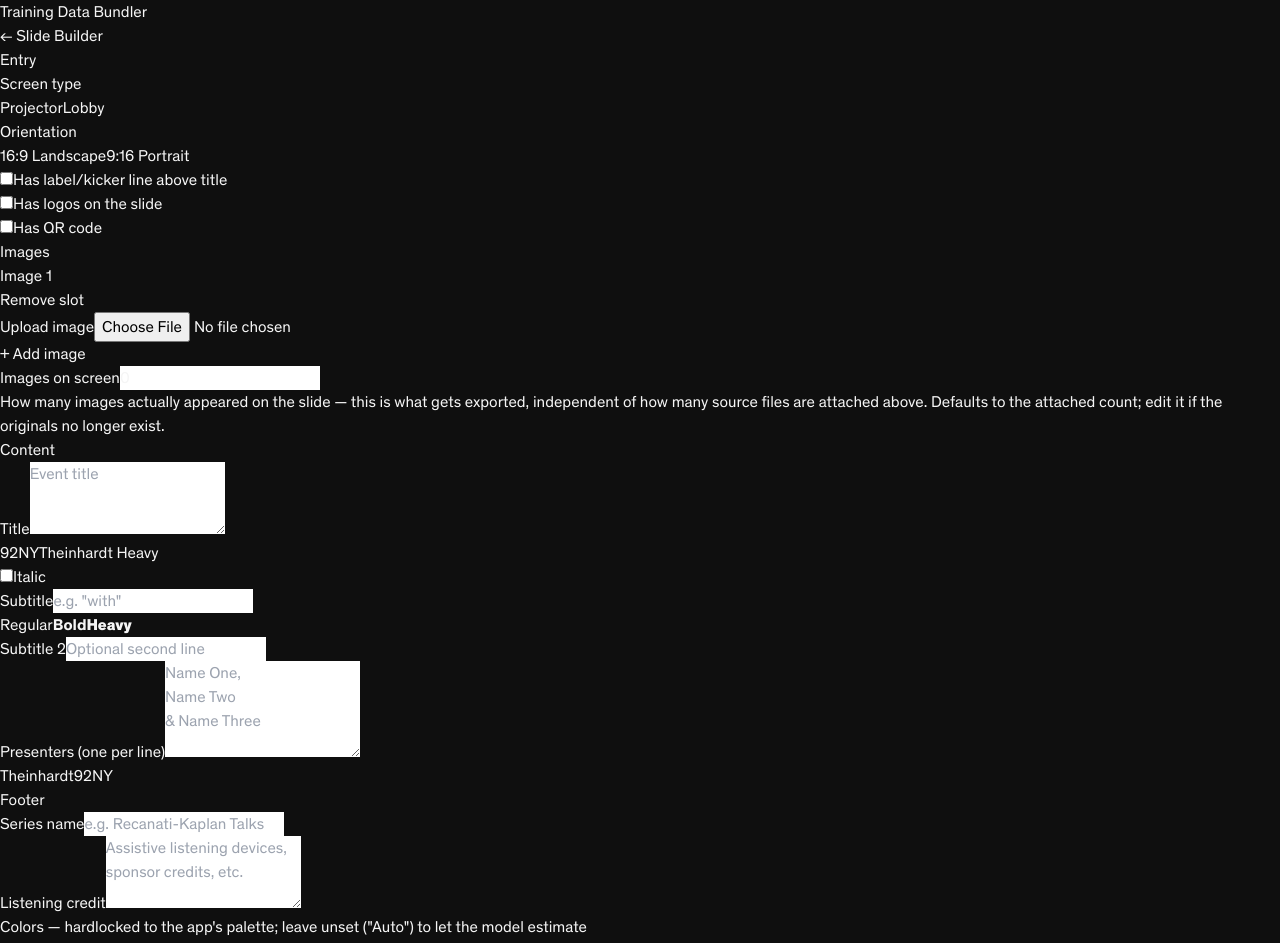
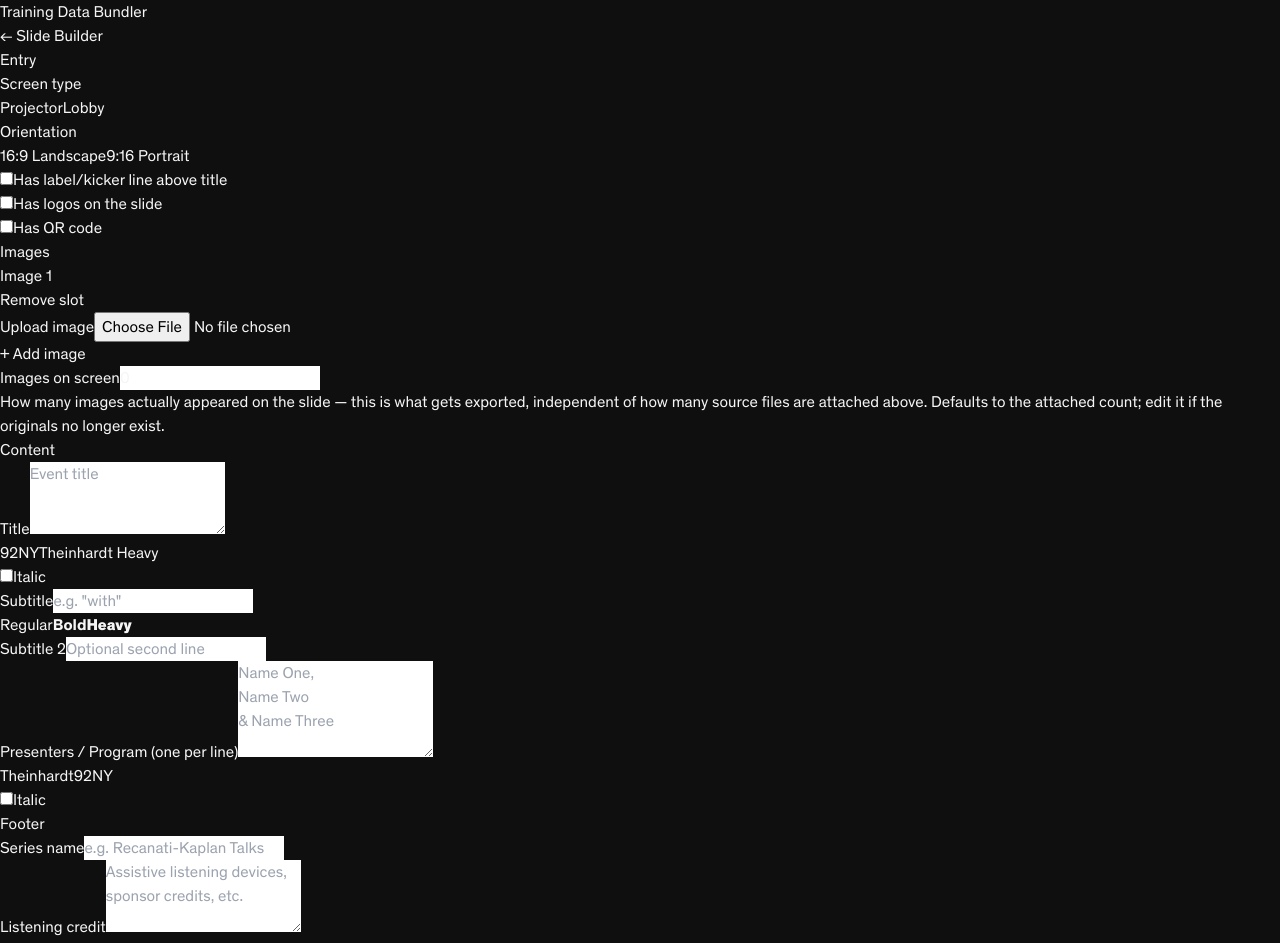
Before and after one commit to billyr95/slide-builder, a Next.js app: page /train in a window 1280 px wide. Shown: the top 943 px of the page. Built offline with nearby package versions, Linux system fonts and the light colour scheme.

Commit message:
Adding italics and changing language in the app

```diff
--- a/app/page.tsx
+++ b/app/page.tsx
@@ -199,6 +199,7 @@ export default function Home() {
       subtitle: fields.subtitle,
       subtitle2: fields.subtitle2,
       presenters: fields.presenters,
+      presentersItalic: fields.presentersItalic,
       seriesName: fields.seriesName,
       showSeriesName: !!fields.seriesName,
       titleSize: suggestTitleFontSize(fields.title.length, titleLineCount, newScreenType, hasSubtitle),
--- a/components/EditorPanel.tsx
+++ b/components/EditorPanel.tsx
@@ -376,7 +376,7 @@ export default function EditorPanel({
           </div>
 
           <div className="mb-0">
-            <label className={labelCls}>Presenters (one per line)</label>
+            <label className={labelCls}>Presenters / Program (one per line)</label>
             <textarea className={inputCls + ' resize-none font-mono'} rows={4} value={data.presenters}
               onChange={e => set('presenters', e.target.value)} placeholder={"Name One,\nName Two\n& Name Three"} />
             <div className="mt-1.5 flex gap-1.5">
@@ -391,6 +391,10 @@ export default function EditorPanel({
                   {font}
                 </button>
               ))}
+            </div>
+            <div className="mt-1.5 flex items-center gap-2">
+              <input type="checkbox" id="presentersItalic" checked={data.presentersItalic} onChange={e => set('presentersItalic', e.target.checked)} className="rounded" />
+              <label htmlFor="presentersItalic" className="text-sm text-zinc-300">Italic</label>
             </div>
             <div className="mt-1.5"><WeightPicker value={data.presentersWeight} onChange={v => set('presentersWeight', v)} /></div>
             <FontSizeSlider label="Font size" value={data.presentersSize} onChange={v => set('presentersSize', v)} min={24} max={160} />
--- a/components/SlideCanvas.tsx
+++ b/components/SlideCanvas.tsx
@@ -60,10 +60,12 @@ const SlideCanvas = forwardRef<HTMLDivElement, SlideCanvasProps>(
     }
 
     function presentersStyle(weight: TheinhardtWeight, sizePx: number) {
+      const fontStyle = data.presentersItalic ? 'italic' : 'normal'
       if ((data.presentersFont ?? 'Theinhardt') === '92NY') {
         return {
           fontFamily: NY92,
           fontWeight: theinhardtWeight(weight),
+          fontStyle,
           fontKerning: 'normal' as const,
           fontFeatureSettings: '"kern" 1, "liga" 1',
           letterSpacing: '0',
@@ -72,7 +74,7 @@ const SlideCanvas = forwardRef<HTMLDivElement, SlideCanvasProps>(
           wordBreak: 'break-word' as const,
         }
       }
-      return bodyStyle(weight, sizePx)
+      return { ...bodyStyle(weight, sizePx), fontStyle }
     }
 
     const placeholderBox = (w: number, h: number) => (
--- a/components/train/TrainForm.tsx
+++ b/components/train/TrainForm.tsx
@@ -318,10 +318,14 @@ export default function TrainForm({ editingEntry, onAdd, onSave, onCancelEdit }:
         </div>
 
         <div className="mb-0">
-          <label className={labelCls}>Presenters (one per line)</label>
+          <label className={labelCls}>Presenters / Program (one per line)</label>
           <textarea className={inputCls + ' resize-none font-mono'} rows={4} value={entry.presenters}
             onChange={e => set('presenters', e.target.value)} placeholder={"Name One,\nName Two\n& Name Three"} />
           <div className="mt-1.5"><FontPicker value={entry.presentersFont} options={PRESENTERS_FONTS} onChange={v => set('presentersFont', v)} /></div>
+          <div className="mt-2 flex items-center gap-2">
+            <input type="checkbox" id="presentersItalic" checked={entry.presentersItalic} onChange={e => set('presentersItalic', e.target.checked)} className="rounded" />
+            <label htmlFor="presentersItalic" className="text-sm text-zinc-300">Italic</label>
+          </div>
         </div>
       </div>
 
--- a/lib/defaults.ts
+++ b/lib/defaults.ts
@@ -16,6 +16,7 @@ export const DEFAULT_SLIDE_DATA: SlideData = {
   subtitle2Size: 48,
   presenters: 'Vinson Cunningham,\nNaomi Fry\n& Alexandra Schwartz',
   presentersFont: 'Theinhardt',
+  presentersItalic: false,
   presentersWeight: 'bold',
   presentersSize: 56,
   backgroundColor: '#000000',
--- a/lib/liveTrainCapture.ts
+++ b/lib/liveTrainCapture.ts
@@ -76,6 +76,7 @@ export async function buildLiveTrainEntry(data: SlideData, orientation: Orientat
     subtitle2: data.subtitle2,
     presenters: data.presenters,
     presentersFont: data.presentersFont,
+    presentersItalic: data.presentersItalic,
 
     seriesName: data.showSeriesName ? data.seriesName : '',
     // TODO: the main editor has no QR code feature yet -- always false
--- a/lib/trainExport.ts
+++ b/lib/trainExport.ts
@@ -31,8 +31,9 @@ function commonKnownLines(entry: TrainEntry): string[] {
   }
   if (entry.subtitle2) known.push(`Subtitle 2: "${entry.subtitle2}"`)
   if (entry.presenters) {
-    known.push(`Presenters (one per line):\n${entry.presenters}`)
+    known.push(`Presenters / Program (one per line):\n${entry.presenters}`)
     known.push(`Presenters font: ${entry.presentersFont}`)
+    known.push(`Presenters italic: ${entry.presentersItalic}`)
   }
   if (entry.seriesName) known.push(`Series name: "${entry.seriesName}"`)
   if (entry.listeningCredit) known.push(`Listening credit: "${entry.listeningCredit}"`)
--- a/lib/trainTypes.ts
+++ b/lib/trainTypes.ts
@@ -32,6 +32,7 @@ export interface TrainEntry {
   subtitle2: string
   presenters: string
   presentersFont: PresentersFont  // hardlocked to the same options the main editor offers
+  presentersItalic: boolean
 
   seriesName: string       // '' = unused
   hasQrCode: boolean
@@ -98,6 +99,7 @@ export function createBlankEntry(overrides?: Partial<Pick<TrainEntry, 'screenTyp
     subtitle2: '',
     presenters: '',
     presentersFont: 'Theinhardt',
+    presentersItalic: false,
     seriesName: '',
     listeningCredit: '',
     backgroundColor: '',
--- a/lib/types.ts
+++ b/lib/types.ts
@@ -58,6 +58,7 @@ export interface SlideData {
   subtitle2Size: number
   presenters: string
   presentersFont: PresentersFont
+  presentersItalic: boolean
   presentersWeight: TheinhardtWeight
   presentersSize: number
 
```
Also changed, not shown: components/NewSlideModal.tsx (+9 -1 lines), 1 other file (tests, documents, lock files or other folders).
